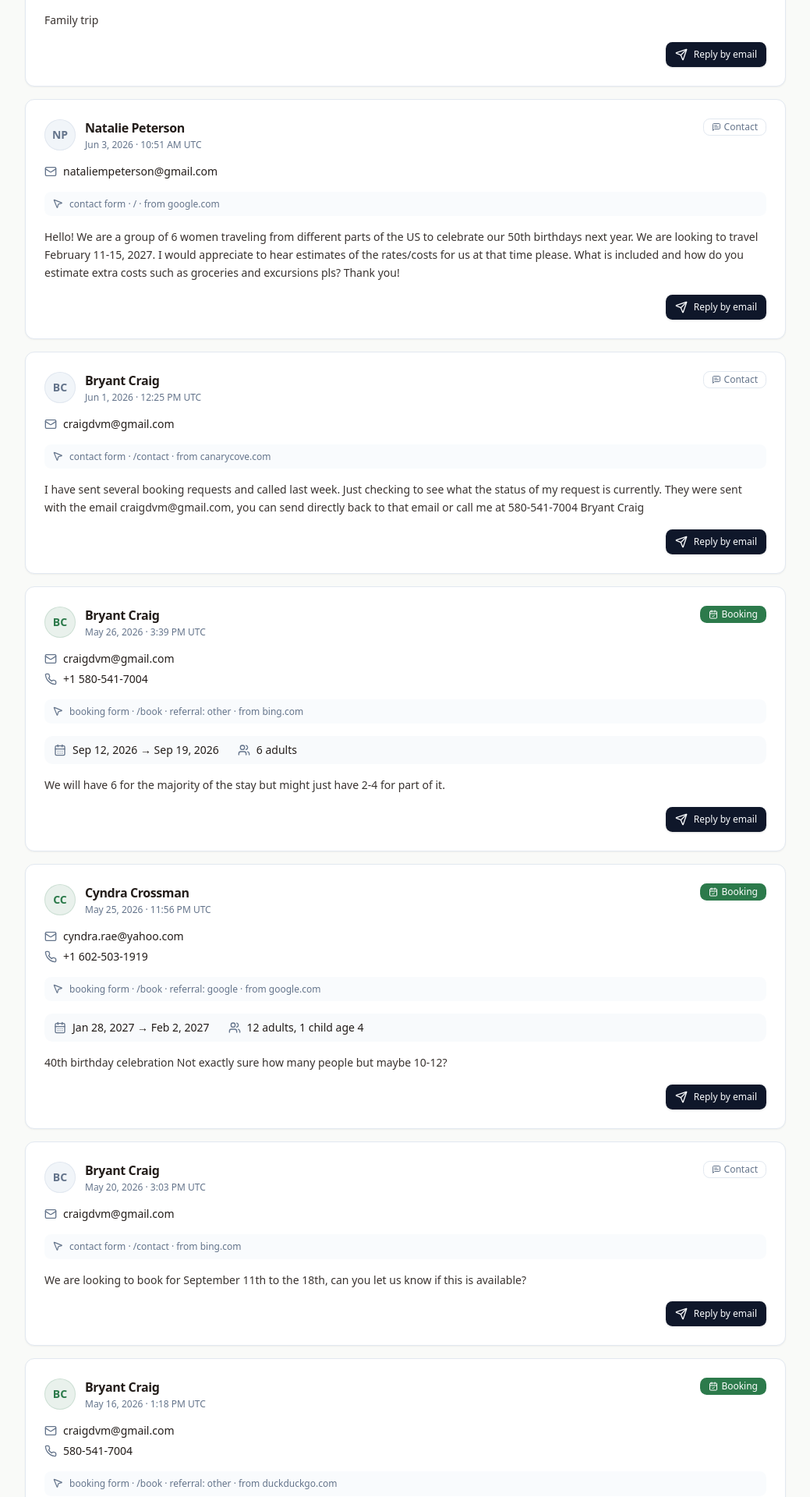
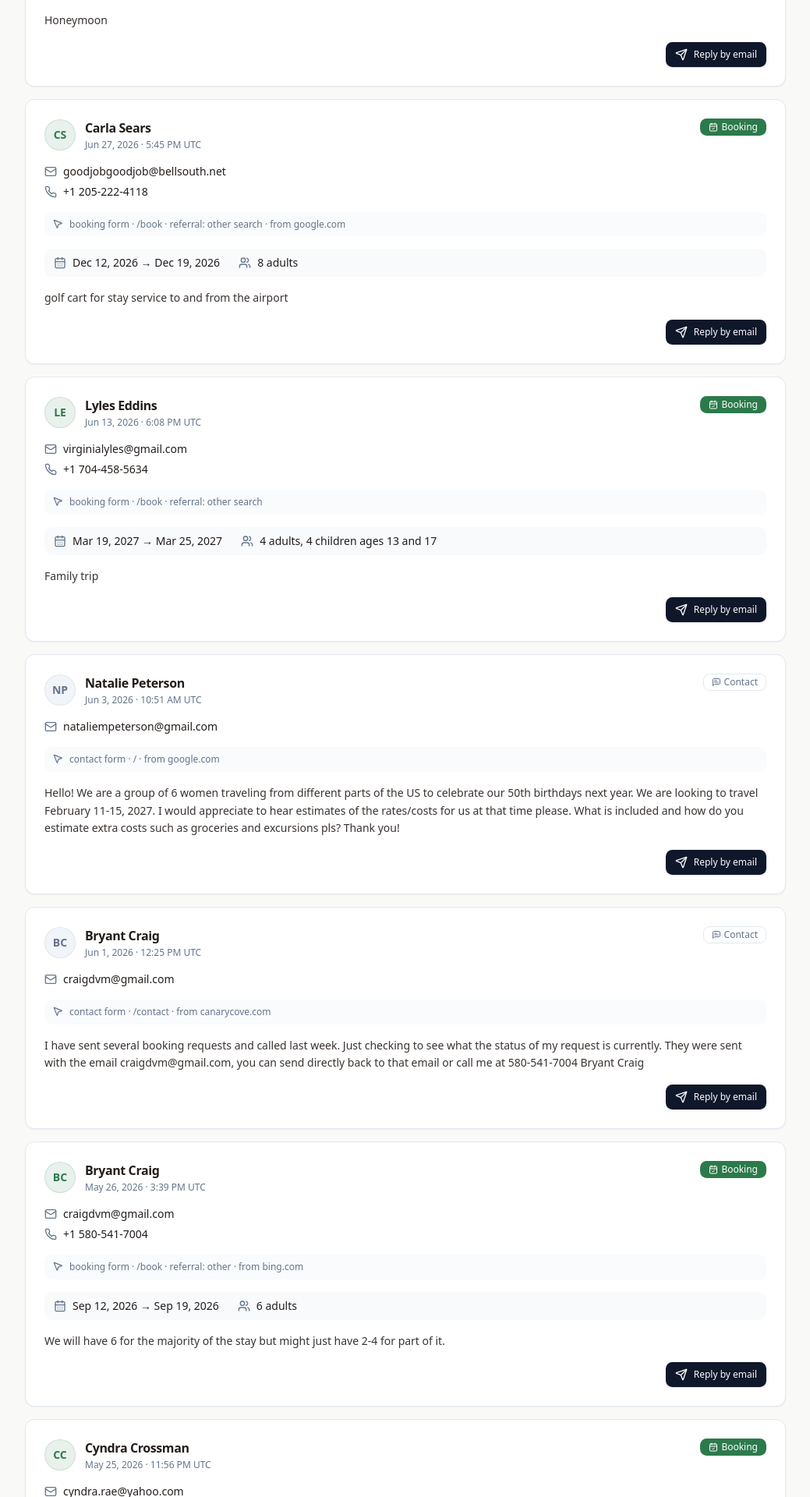
Before and after one commit to enzo-prism/canarycove-dash, a Next.js app: page / in a window 1280 px wide. Shown: the part 440-2360 px from the top of the page at 78% size, without its empty margins (120-1159 px from the left). Built offline with nearby package versions, Linux system fonts and the light colour scheme.

Commit message:
Refresh Canary Cove Formspree submissions

```diff
--- a/data/submissions.ts
+++ b/data/submissions.ts
@@ -1,8 +1,8 @@
 // Canary Cove website form submissions.
 //
-// Source: Formspree JSON exports refreshed 2026-06-14. The visible list keeps
-// genuine guest enquiries and filters obvious bot/test rows so staff can work
-// from a clean inbox. See submissionImportSummary for the full raw count.
+// Source: Formspree API exports refreshed 2026-07-08T17:32:50Z.
+// The visible list keeps genuine guest enquiries and filters obvious bot/test rows
+// so staff can work from a clean inbox. See submissionImportSummary for the full raw count.
 //
 // Contact form: formspree_xvzarybk
 // Booking form: formspree_xqeqllek
@@ -27,19 +27,50 @@ export interface Submission {
 }
 
 export const submissionImportSummary = {
-  "exportedAt": "2026-06-14T20:20:26Z",
-  "rawRows": 28,
-  "visibleRows": 16,
-  "filteredRows": 12,
+  "exportedAt": "2026-07-08T17:32:50Z",
+  "rawRows": 31,
+  "visibleRows": 18,
+  "filteredRows": 13,
   "contactRows": 15,
-  "bookingRows": 13,
+  "bookingRows": 16,
   "sourceFiles": [
-    "formspree_xvzarybk_2026-06-14T20_20_26_export.json",
-    "formspree_xqeqllek_2026-06-14T20_20_11_export.json"
+    "Formspree API xvzarybk contact all-pages export",
+    "Formspree API xqeqllek booking all-pages export"
   ]
 } as const;
 
 export const submissions: Submission[] = [
+  {
+    id: "b-20260706-grace-barfield",
+    type: "booking",
+    name: "Grace Barfield",
+    email: "grace@foundluxurytravel.com",
+    phone: "+1 713-553-4033",
+    date: "2026-07-06T21:56:27.188Z",
+    arrival: "2026-12-21",
+    departure: "2026-12-28",
+    guests: "1 adult",
+    message: "Honeymoon",
+    pagePath: "/book",
+    referral: "google",
+    sourceForm: "booking",
+  },
+  {
+    id: "b-20260627-carla-sears",
+    type: "booking",
+    name: "Carla Sears",
+    email: "goodjobgoodjob@bellsouth.net",
+    phone: "+1 205-222-4118",
+    date: "2026-06-27T17:45:01.419Z",
+    arrival: "2026-12-12",
+    departure: "2026-12-19",
+    guests: "8 adults",
+    message: "golf cart for stay service to and from the airport",
+    pagePath: "/book",
+    referral: "other-search",
+    referrer: "https://www.google.com/",
+    sourceForm: "booking",
+  },
   {
     id: "b-20260613-lyles-eddins",
     type: "booking",
@@ -125,7 +156,7 @@ export const submissions: Submission[] = [
     type: "booking",
     name: "Bryant Craig",
     email: "craigdvm@gmail.com",
-    phone: "580-541-7004",
+    phone: "+1 580-541-7004",
     date: "2026-05-16T13:18:46.038Z",
     arrival: "2026-09-12",
     departure: "2026-09-19",
@@ -141,7 +172,7 @@ export const submissions: Submission[] = [
     type: "booking",
     name: "Bryant Craig",
     email: "craigdvm@gmail.com",
-    phone: "580-541-7004",
+    phone: "+1 580-541-7004",
     date: "2026-05-02T15:45:08.185Z",
     arrival: "2026-09-13",
     departure: "2026-09-19",
@@ -178,7 +209,7 @@ export const submissions: Submission[] = [
     type: "booking",
     name: "Jon Kurtyka",
     email: "jonkurtyka@yahoo.com",
-    phone: "215-292-1040",
+    phone: "+1 215-292-1040",
     date: "2026-04-27T15:46:02.589Z",
     arrival: "2026-05-21",
     departure: "2026-05-24",
@@ -215,7 +246,7 @@ export const submissions: Submission[] = [
     type: "booking",
     name: "Erin Jones",
     email: "erinj58@yahoo.com",
-    phone: "470-460-0412",
+    phone: "+1 470-460-0412",
     date: "2026-04-24T06:14:57.611Z",
     arrival: "2027-04-15",
     departure: "2027-04-19",
@@ -241,5 +272,5 @@ export const submissions: Submission[] = [
     date: "2026-04-20T21:15:35.493Z",
     message: "Hello, I am working with MarAlliance, and Canary Cove is listed as the preferred accommodations for our February trips. I am attempting to automate our system for reservations and payments by using the WeTravel platform. Is there someone I can email an invitation to? I also need to check availability and rates for Feb 20-27th 2027. Please feel free to reach out to me. I don't have much information in my notes. Thank you! Lori Devine Expeditions Coordinator",
     sourceForm: "contact",
-  }
+  },
 ];
```
